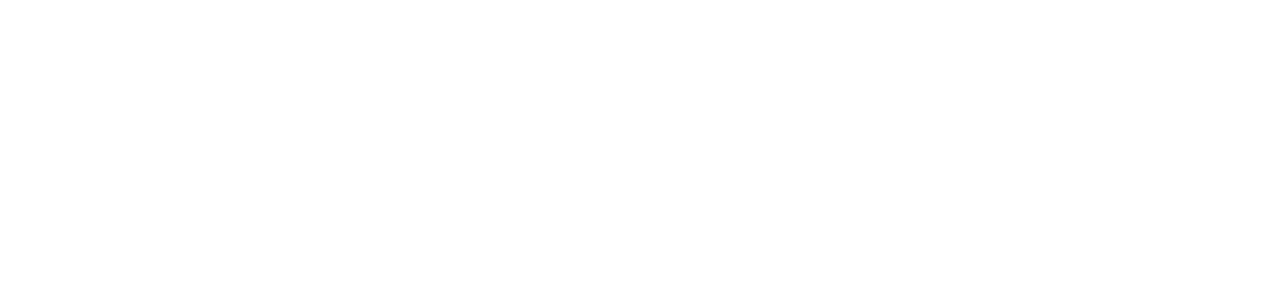
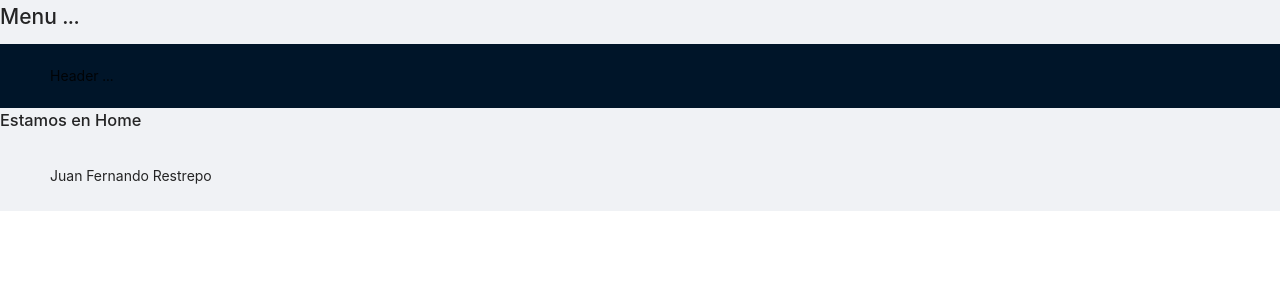
Before and after one commit to restrepo86/web-mern-project, a React (Create React App) app in the folder client/: page / in a window 1280 px wide. Shown: the top 300 px of the page. Built offline with nearby package versions, Linux system fonts and the light colour scheme.

Commit message:
Se terminan implementaciones de rutas con pagina de error 404 en caso de ruta no encontrada

```diff
--- a/client/src/config/routes.js
+++ b/client/src/config/routes.js
@@ -1,7 +1,13 @@
 import LayoutAdmin from '../layouts/LayoutAdmin';
+import LayoutBasic from '../layouts/LayoutBasic';
 
 import AdminHome from '../pages/Admin';
 import AdminSignIn from '../pages/Admin/SignIn';
+
+import Home from '../pages/Home';
+import Contact from '../pages/Contact';
+
+import Error404 from '../pages/Error404';
 
 const routes = [
     {
@@ -18,6 +24,29 @@
                 path: '/admin/loginn',
                 component: AdminSignIn,
                 exact: true
+            },
+            {
+                component: Error404,
+            }
+        ]
+    },
+    {
+        path: '/',
+        component: LayoutBasic,
+        exact: false,
+        routes: [
+            {
+                path: '/',
+                component: Home,
+                exact: true
+            },
+            {
+                path: '/contact',
+                component: Contact,
+                exact: true
+            },
+            {
+                component: Error404
             }
         ]
     }
--- a/client/src/layouts/LayoutAdmin.js
+++ b/client/src/layouts/LayoutAdmin.js
@@ -1,12 +1,11 @@
 import React from 'react';
-import { Route } from 'react-router-dom';
+import { Route, Switch } from 'react-router-dom';
 import { Layout } from 'antd';
 
 import './LayoutAdmin.scss';
 
 export default function LayoutAdmin(props) {
 
-    //console.log(props);
     const { routes } = props;
     const { Header, Content, Footer } = Layout;
 
@@ -16,7 +15,7 @@
             <Layout>
                 <Header>Header ...</Header>
                 <Content>
-                    <LoadRouters routes={routes} />
+                    <LoadRoutes routes={routes} />
                 </Content>
                 <Footer>Juan Fernando Restrepo</Footer>
             </Layout>
@@ -24,9 +23,12 @@
     );
 }
 
-function LoadRouters({ routes }) {
+function LoadRoutes({ routes }) {
 
-    return routes.map((route, index) => (
+    return (
+        <Switch>
+            {
+                routes.map((route, index) => (
                     <Route
                         key={index}
                         path={route.path}
@@ -35,3 +37,7 @@
                     />
                 ))
             }
+        </Switch>
+    );
+
+}
--- a/client/src/layouts/LayoutBasic.js
+++ b/client/src/layouts/LayoutBasic.js
@@ -1,12 +1,42 @@
 import React from 'react';
+import { Route, Switch } from 'react-router-dom';
 import { Layout } from 'antd';
 
-export default function LayoutBasic() {
+import './LayoutBasic.scss'
+
+export default function LayoutBasic(props) {
+
+    const { routes } = props;
+    const { Header, Content, Footer } = Layout;
+
     return (
         <Layout>
-            <h2>Menu Sider</h2>
-            <div>Content ...</div>
-            <h5>Footer...</h5>
+            <h2>Menu ...</h2>
+            <Layout>
+                <Header>Header ...</Header>
+                <Content>
+                    <LoadRoutes routes={routes} />
+                </Content>
+                <Footer>Juan Fernando Restrepo</Footer>
+            </Layout>
         </Layout>
     );
 };
+
+function LoadRoutes({ routes }) {
+
+    return (
+        <Switch>
+            {
+                routes.map((route, index) => (
+                    <Route
+                        key={index}
+                        path={route.path}
+                        exact={route.exact}
+                        component={route.component}
+                    />
+                ))
+            }
+        </Switch>
+    );
+};
--- /dev/null
+++ b/client/src/pages/Error404.js
@@ -0,0 +1,9 @@
+import React from 'react';
+
+export default function Error404() {
+    return (
+        <>
+            <h2>Error 404 ...</h2>
+        </>
+    );
+};
```
Also changed, not shown: client/src/layouts/LayoutBasic.scss (added). Lines whose indentation alone changed are shown as unchanged.
